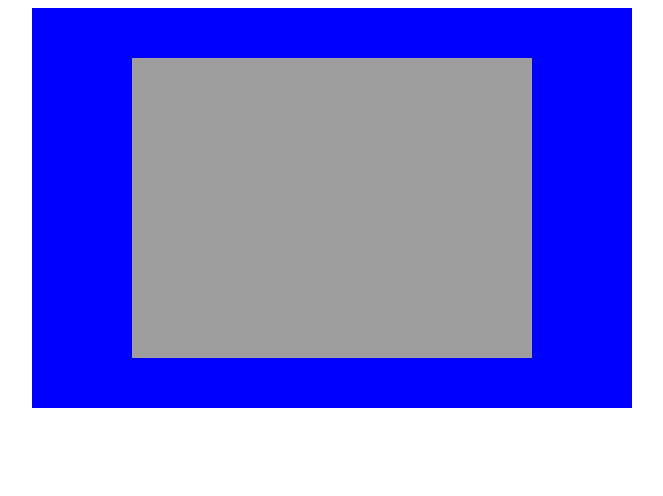
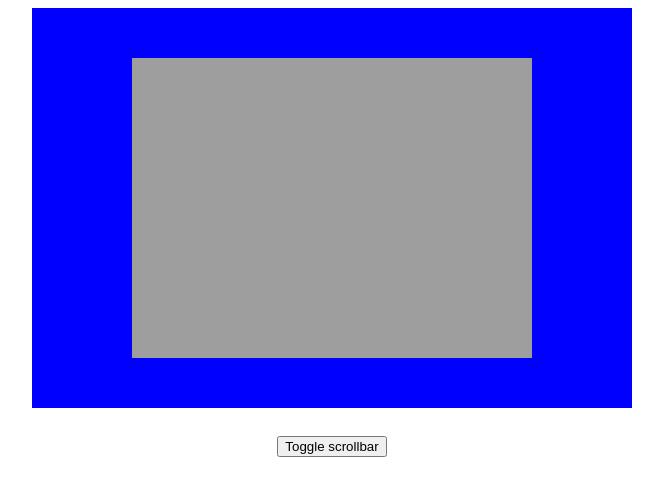
Before and after one commit to nick-barth/literate-spoon, a plain HTML site: page index.html in a window 1280 px wide. Shown: the whole page, without its empty margins (308-971 px from the left). Drawn offline with Linux system fonts and the light colour scheme.

Commit message:
added toggle for scrollbar

```diff
--- a/index.html
+++ b/index.html
@@ -4,9 +4,12 @@
     <link rel="stylesheet" href="styles.css" />
   </head>
   <body>
-    <div id="container">
-      <canvas id="canvas" height="400"></canvas>
-    </div>
+    <main class="container">
+      <div id="canvasContainer">
+        <canvas id="canvas" height="400"></canvas>
+      </div>
+      <button id="button" type="button">Toggle scrollbar</button>
+    </main>
     <script src="script.js"></script>
   </body>
 </html>
--- a/script.js
+++ b/script.js
@@ -27,10 +27,15 @@ window.onload = function (e) {
     images = completedImages;
     renderImages();
 
-    const container = document.querySelector("#container");
+    const container = document.querySelector("#canvasContainer");
     let isDown = false;
     let startX;
     let scrollLeft;
+
+    const button = document.querySelector("#button");
+    button.addEventListener("click", () => {
+      container.classList.toggle("scrollbarHidden");
+    });
 
     container.addEventListener("mousedown", (e) => {
       isDown = true;
--- a/styles.css
+++ b/styles.css
@@ -1,9 +1,10 @@
-body {
+.container {
   display: flex;
-  justify-content: center;
+  flex-direction: column;
+  align-items: center;
 }
 
-#container {
+#canvasContainer {
   width: 600px;
   overflow-x: auto;
   overflow-y: hidden;
@@ -11,10 +12,22 @@ body {
   cursor: grab;
 }
 
-#container.active {
+#canvasContainer.scrollbarHidden {
+  -ms-overflow-style: none; /* Internet Explorer 10+ */
+  scrollbar-width: none; /* Firefox */
+}
+#canvasContainer.scrollbarHidden::-webkit-scrollbar {
+  display: none; /* Safari and Chrome */
+}
+
+#canvasContainer.active {
   cursor: grabbing;
 }
 
 #canvas {
   background: blue;
 }
+
+button {
+  margin-top: 24px;
+}
```
